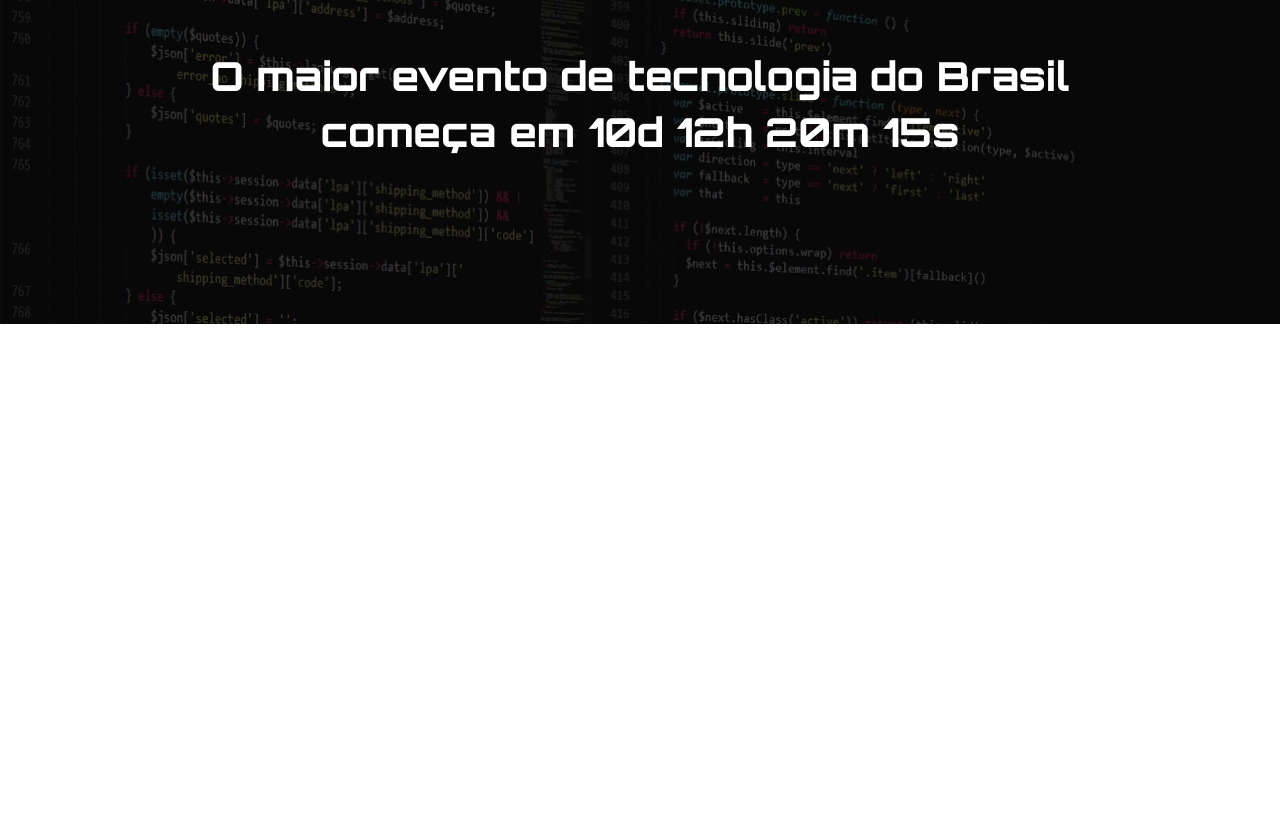
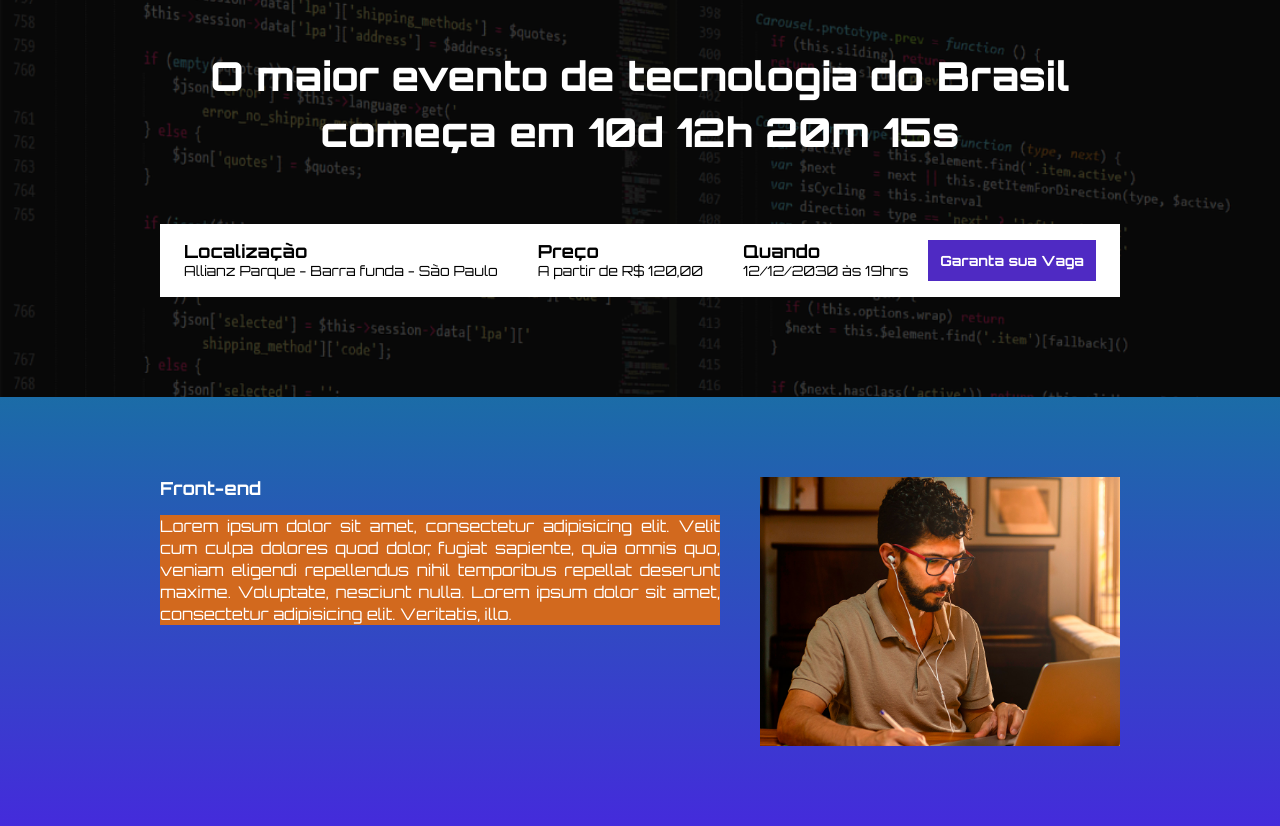
Before and after one commit to Nilson-Nascimento/landing_page_ebac, a website built with Parcel: page src/index.html in a window 1280 px wide. Shown: the part 180-1006 px from the top of the page. Before the commit the page ends 800 px from the top, so only its background shows below. Built offline with nearby package versions, Linux system fonts and the light colour scheme.

Commit message:
Creat section fron-end

```diff
--- a/src/index.html
+++ b/src/index.html
@@ -17,8 +17,38 @@
         <div class="container">
             <img class="hero__logo" src="./images/ebac_logo.svg" alt="Logo EBAC">
             <p class="hero__text">O maior evento de tecnologia do Brasil começa em 10d 12h 20m 15s</p>
+            <div class="infos-bar">
+                <ul class="infos-bar__infos">
+                    <li class="infos-bar__infos__item">
+                        <b>Localização</b>
+                        Allianz Parque - Barra funda - São Paulo
+                    </li>
+                    <li class="infos-bar__infos__item">
+                        <b>Preço</b>
+                        A partir de R$ 120,00
+                    </li>
+                    <li class="infos-bar__infos__item">
+                        <b>Quando</b>
+                        12/12/2030 às 19hrs
+                    </li>
+                </ul>
+                <a href="#" class="button button--primary">
+                    Garanta sua Vaga
+                </a>
+            </div>
+
         </div>
     </header>
+<!--  -->
+    <section class="event">
+        <div class="container">
+            <div class="event__details">
+                <h2 class="event__details__title">Front-end</h2>
+                <p class="event__details__description">Lorem ipsum dolor sit amet, consectetur adipisicing elit. Velit cum culpa dolores quod dolor, fugiat sapiente, quia omnis quo, veniam eligendi repellendus nihil temporibus repellat deserunt maxime. Voluptate, nesciunt nulla. Lorem ipsum dolor sit amet, consectetur adipisicing elit. Veritatis, illo.</p>
+            </div>
+            <img class="event__image" src="./images/frontend.png" alt="Front-end">
+        </div>
+    </section>
     <script src="./script/main.js"></script>
 </body>
 </html>
--- /dev/null
+++ b/src/styles/_event.scss
@@ -0,0 +1,53 @@
+@use 'variaveis';
+
+.event{
+    display: block;
+    padding: 80px 0;
+    background-image: linear-gradient(#1b6ca7,#442bdb);
+    // background-color: red;
+
+    .container{
+        display: flex;
+        // flex-direction: row-reverse;
+    }
+
+    &__details{
+        color: variaveis.$textColor-Sec;
+        margin-right: 40px;
+        // background-color: aqua;
+
+        &__title{
+            font-size: 18px;
+            font-weight: bold;
+            margin-bottom: 16px;
+            // background-color: blue;
+
+        }
+
+        &__description{
+            line-height: 22px;
+            text-align: justify;
+            background-color: chocolate;
+        }
+    }
+
+    &__image{
+        max-width: 360px;
+    }
+
+    @media (max-width: variaveis.$mobile){
+        .container{
+            display: block;
+        }
+
+        &__image{
+            width: 100%;
+        }
+
+        &__details{
+            margin-right: 0;
+            margin-bottom: 16px;
+        }
+    }
+
+}
--- a/src/styles/_hero.scss
+++ b/src/styles/_hero.scss
@@ -26,7 +26,7 @@
     &__text{
         margin-top: 64px;
         margin-bottom: 64px;
-        color: variaveis.$textColor-a;
+        color: variaveis.$textColor-Default;
         font-weight: 800;
         text-align: center;
         font-size: variaveis.$fontSize--desk;
--- a/src/styles/_variaveis.scss
+++ b/src/styles/_variaveis.scss
@@ -3,8 +3,14 @@
 $mobile:640px;
 $tablet:640.01px;
 
-// Text Styles
-$textColor-a:#fff;
+// Background-color
+
+$bkgDefault:#fff;
+$bkgBtn:#4f2ac3;
+
+// Text color
+$textColor-Default:#fff;
+$textColor-Sec:#000;
 
 // Font Size
 $fontSize--desk:40px;
--- /dev/null
+++ b/src/styles/components/_buttons.scss
@@ -0,0 +1,28 @@
+@use '../variaveis';
+
+.button{
+    padding: 12px;
+    font-size: 14px;
+    font-weight: bold;
+    text-decoration: none;
+    display: flex;
+    white-space: nowrap;
+
+    &--primary{
+        color:variaveis.$textColor-Default;
+        background-color: variaveis.$bkgBtn;
+    }
+
+    @media (max-width: variaveis.$mobile){
+        display: block;
+        width: 100%;
+        background-color: aqua;
+        text-align: center;
+    }
+
+    @media (min-width: variaveis.$tablet) and (max-width: 1024px){
+        display: flex;
+        align-items: center;
+        background-color: red;
+    }
+}
--- /dev/null
+++ b/src/styles/components/_infos_bar.scss
@@ -0,0 +1,41 @@
+@use '../variaveis';
+
+.infos-bar{
+    padding: 16px 24px;
+    background-color: variaveis.$bkgDefault;
+    display: flex;
+    justify-content: space-between;
+
+    &__infos{
+        display: flex;
+        gap: 40px;
+
+        &__item{
+            font-size: 14px;
+            color: variaveis.$textColor-Sec;
+            b{
+                font-size: 18px;
+                display: block;
+                color: variaveis.$textColor-Sec;
+            }
+        }
+    }
+
+    @media (max-width: variaveis.$mobile){
+        display: block;
+
+        &__infos{
+            display: block;
+
+            &__item{
+            margin-bottom: 24px;
+            }
+        }
+    }
+
+    @media (min-width: variaveis.$tablet) and (max-width: 1024px){
+        &__infos{
+            gap: 16px;
+        }
+    }
+}
--- a/src/styles/main.scss
+++ b/src/styles/main.scss
@@ -1,12 +1,16 @@
 @use 'hero';
 @use 'variaveis';
+@use './components/infos_bar';
+@use './components/buttons';
+@use 'event';
 
 *{
     margin: 0;
     padding: 0;
     box-sizing: border-box;
     font-family: Orbitron, sans-serif;
-    color: #fff;
+    color:variaveis.$textColor-Default;
+    list-style: none;
 }
 
 .container{
```
Also changed, not shown: dist/index.html, dist/styles/main.css, 1 other file.
